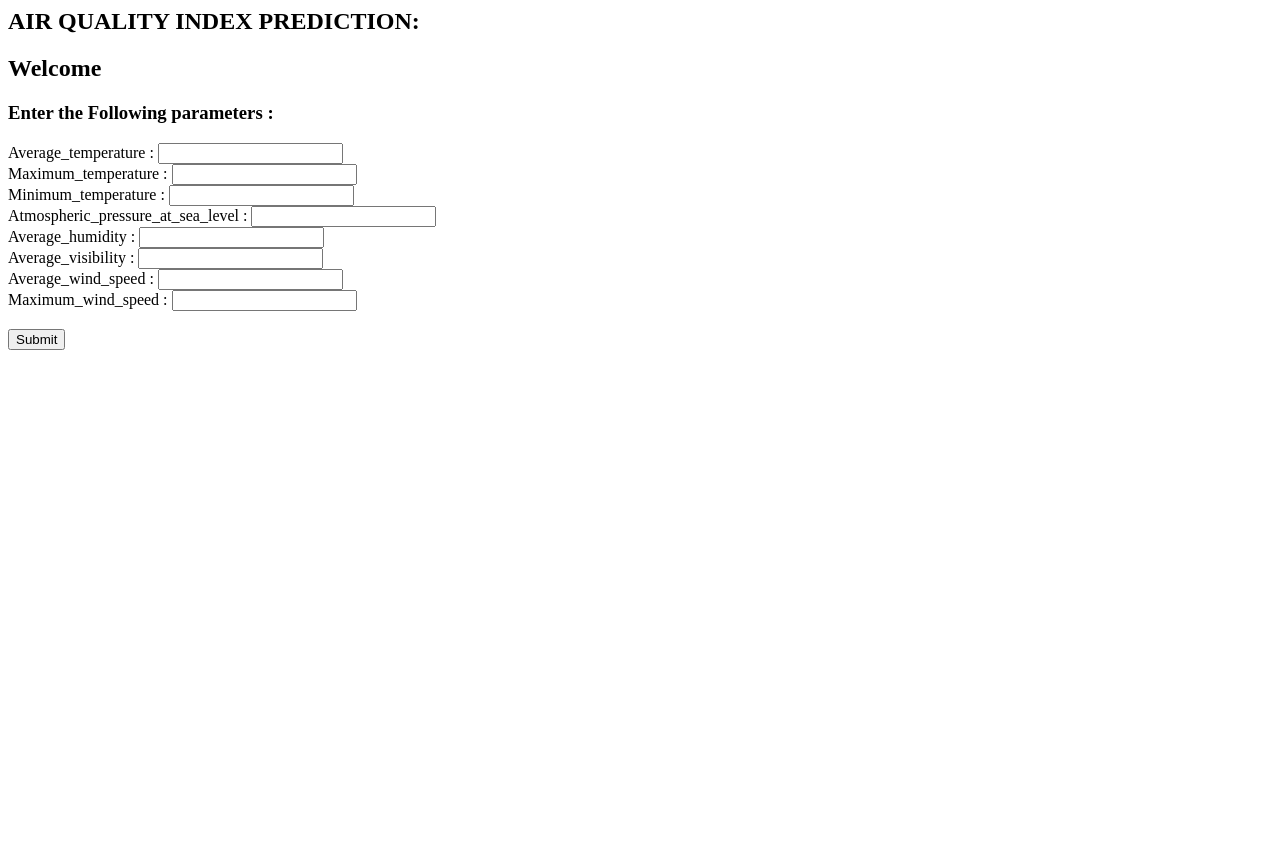
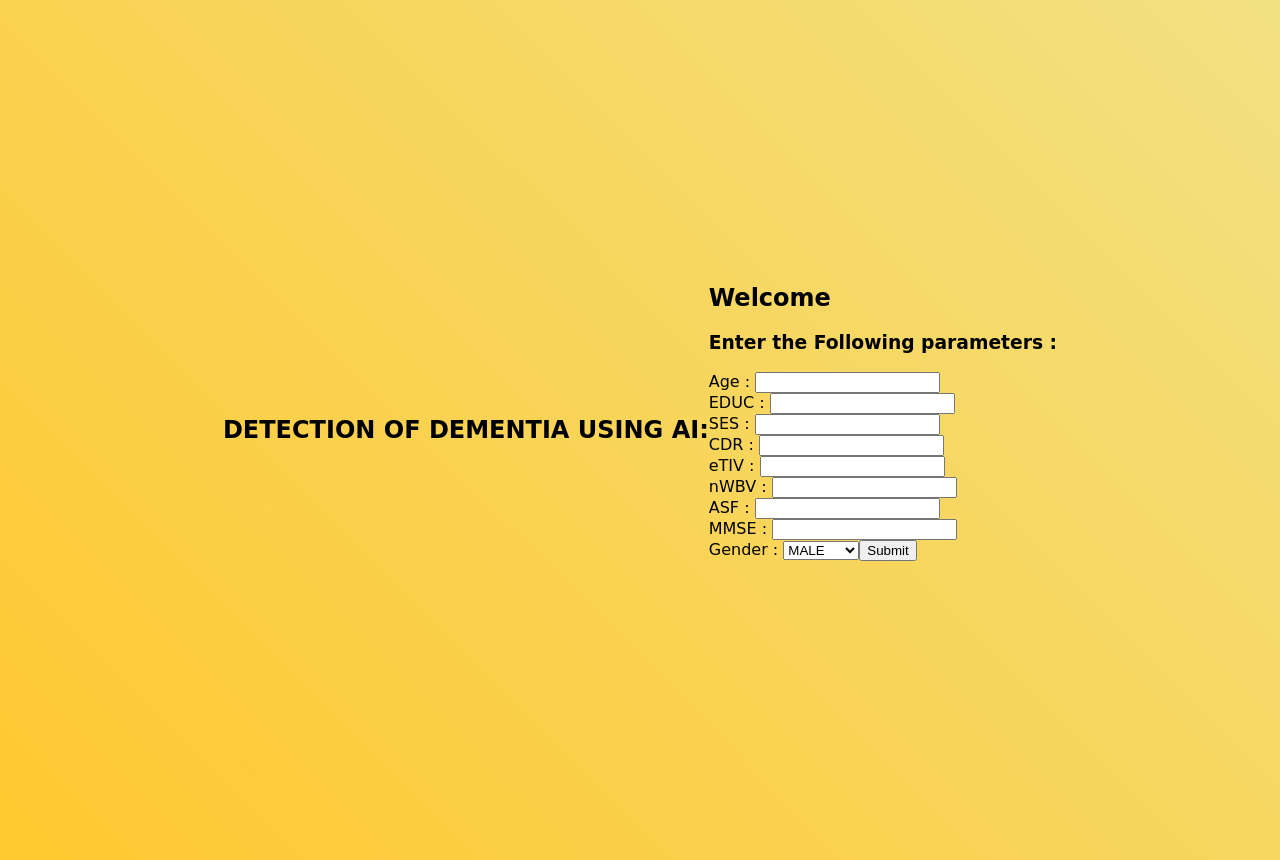
Before and after one commit to SiddharthaShandilya/Dementia_detection_using_AI, a Flask app: template templates/home.html in a window 1280 px wide. Before the commit the page ends 350 px from the top, so only its background shows below. Run offline with Flask 2, Linux system fonts and the light colour scheme; the template is opened without the code that fills it, so the values that code supplies are empty; parts of the project's set-up code (start-up, migrations or seed data) failed here and were passed over.

Commit message:
A step towards better UI

```diff
--- a/static/home.css
+++ b/static/home.css
@@ -0,0 +1,90 @@
+h1 {
+    color: rgb(241, 210, 33);
+  }
+
+  div.scroll {
+    margin: 4px, 4px;
+    padding: 4px;
+    background-color: rgb(230, 254, 255);
+    width: auto;
+    height: 600px;
+    overflow-x: hidden;
+    overflow-y: auto;
+    text-align: justify;
+  }
+  body {
+    margin: 30;
+    padding: 30;
+    box-sizing: border-box;
+    display: flex;
+    justify-content: center;
+    align-items: center;
+    height: 100%;
+    background: linear-gradient(45deg, rgb(255, 200, 47), rgba(238, 216, 94, 0.774));
+    font-family: "Sansita Swashed", cursive;
+  }
+  .center {
+    position: relative;
+    padding: 50px 100px;
+    background: #fff;
+    border-radius: 50px;
+  }
+  .center h1 {
+    font-size: 2em;
+    border-left: 5px solid rgb(255, 251, 30);
+    padding: 10px;
+    color: #000;
+    letter-spacing: 3px;
+    margin-bottom: 20px;
+    padding-left: 10px;
+  }
+  .center .inputbox {
+    position: relative;
+    width: 400px;
+    height: 50px;
+    margin-bottom: 40px;
+  }
+  .center .inputbox select {
+    position: absolute;
+    top: 30px;
+    left: 0;
+    width: 100%;
+    border: 2px solid #000;
+    outline: none;
+    background: none;
+    padding: 10px;
+    border-radius: 10px;
+    font-size: 1em;
+  }
+  .center .inputbox:last-child {
+    margin-bottom: 0;
+  }
+  .center .inputbox span {
+    position: absolute;
+    top: 14px;
+    left: 20px;
+    font-size: 1em;
+    transition: 0.6s;
+    font-family: sans-serif;
+  }
+  .center .inputbox input:focus ~ span,
+  .center .inputbox input:valid ~ span {
+    transform: translateX(-13px) translateY(-35px);
+    font-size: 1em;
+  }
+  .center .inputbox [type="button"] {
+    width: 100%;
+    height: 80%;
+    align-content: center;
+    background: rgb(10, 10, 10);
+    color: #fff;
+    border: #fff;
+  }
+  .center .inputbox:hover [type="button"] {
+    background: linear-gradient(45deg, rgb(248, 235, 47), rgb(233, 159, 47));
+  }
+  pre{
+      color: black;
+      size: 0vmax;
+      font-style: initial;
+  }
--- a/templates/home.html
+++ b/templates/home.html
@@ -8,46 +8,65 @@ VV = request.form["Average_visibility"]
 V = request.form["Average_wind_speed"]
 VM = request.form["Maximum_wind_speed"]
 -->
+
+<html>
+
+<head>
+    <link rel="stylesheet" href="../static/css/home.css" />
+
+</head>
+
+<body>
+<h2>DETECTION OF DEMENTIA USING AI: </h2>
 <div class="container",class="form-group">
-<h2>AIR QUALITY INDEX PREDICTION: </h2>
+
 <h2>Welcome</h2>
 <h3>Enter the Following parameters :</h3>
 
-<form action="/aqt_predict" method="POST">
+<form action="/dem_predict" method="POST">
 
-<label for="Average_temperature">Average_temperature : </label>
-<input type="text" id="Average_temperature" name="Average_temperature">
+
+
+
+<label for="Age">Age : </label>
+<input type="number" id="Age" name="Age">
 <br>
 
-<label for="Maximum_temperature">Maximum_temperature : </label>
-<input type="text" id="Maximum_temperature" name="Maximum_temperature">
+<label for="EDUC">EDUC : </label>
+<input type="number" id="EDUC" name="EDUC">
+<br>
+<label for="SES">SES : </label>
+<input type="text" id="SES" name="SES">
 <br>
 
-<label for="Minimum_temperature">Minimum_temperature : </label>
-<input type="text" id="Minimum_temperature" name="Minimum_temperature">
+<label for="CDR">CDR : </label>
+<input type="number" id="CDR" name="CDR">
 <br>
 
-<label for="Atmospheric_pressure_at_sea_level">Atmospheric_pressure_at_sea_level : </label>
-<input type="text" id="Atmospheric_pressure_at_sea_level" name="Atmospheric_pressure_at_sea_level">
+<label for="eTIV">eTIV : </label>
+<input type="number" id="eTIV" name="eTIV">
 <br>
 
- <label for="Average_humidity">Average_humidity : </label>
-<input type="text" id="Average_humidity" name="Average_humidity">
+<label for="nWBV">nWBV : </label>
+<input type="text" id="nWBV" name="nWBV">
+<br>
+<label for="ASF">ASF : </label>
+<input type="text" id="ASF" name="ASF">
+<br>
+<label for="MMSE">MMSE : </label>
+<input type="number" id="MMSE" name="MMSE">
 <br>
 
-<label for="Average_visibility">Average_visibility : </label>
-<input type="text" id="Average_visibility" name="Average_visibility">
-<br>
 
-<label for="Average_wind_speed">Average_wind_speed : </label>
-<input type="text" id="Average_wind_speed" name="Average_wind_speed">
-<br>
-
-<label for="Maximum_wind_speed">Maximum_wind_speed : </label>
-<input type="text" id="Maximum_wind_speed" name="Maximum_wind_speed">
-<br>
-
+<label for="Gender">Gender :</label>
+<select name="Gender" id="Gender">
+      <option value="0">MALE</option>
+      <option value="1">FEMALE</option>
 <br>
 
 <input type="submit" value="Submit"><br><br>
 </form>
+
+</div>
+</body>
+</html>
```
